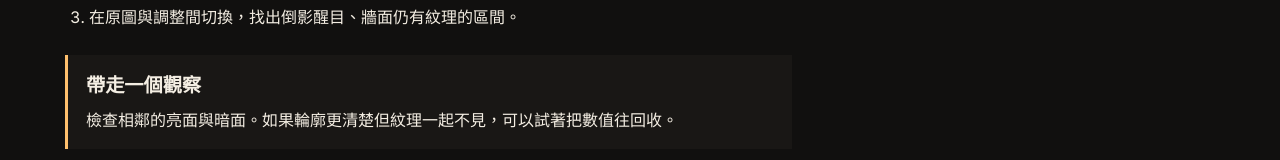
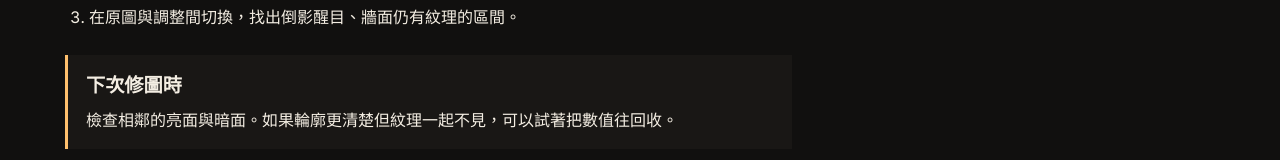
Before and after one commit to pinhao0827/pixel-darkroom, a plain HTML site: page docs/notes/contrast/index.html in a window 1280 px wide. Shown: the part 1061-1221 px from the top of the page. Drawn offline with Linux system fonts and the light colour scheme.

Commit message:
Polish the project handbook and practice notes

```diff
--- a/docs/notes/contrast/index.html
+++ b/docs/notes/contrast/index.html
@@ -43,7 +43,7 @@
     <div class="reading">
       <section><h2>原理</h2><p>對比調高時，偏亮的地方更亮，偏暗的地方更暗。對比調低時，兩者更接近中間亮度，黑色看起來偏灰。這個練習可以用窗邊亮面和緊鄰的暗處觀察變化。</p></section>
       <section><h2>三步練習</h2><ol><li>先降低對比，再慢慢拉過 100%。</li><li>比較店面玻璃周圍的暗處和路面的亮色倒影。</li><li>在原圖與調整間切換，找出倒影醒目、牆面仍有紋理的區間。</li></ol></section>
-      <section class="takeaway"><h2>帶走一個觀察</h2><p>檢查相鄰的亮面與暗面。如果輪廓更清楚但紋理一起不見，可以試著把數值往回收。</p></section>
+      <section class="takeaway"><h2>下次修圖時</h2><p>檢查相鄰的亮面與暗面。如果輪廓更清楚但紋理一起不見，可以試著把數值往回收。</p></section>
     </div>
     <nav class="adjacent" aria-label="其他筆記">
       <a href="../../notes/brightness/index.html"><small>← 上一篇</small>亮度</a>
```
